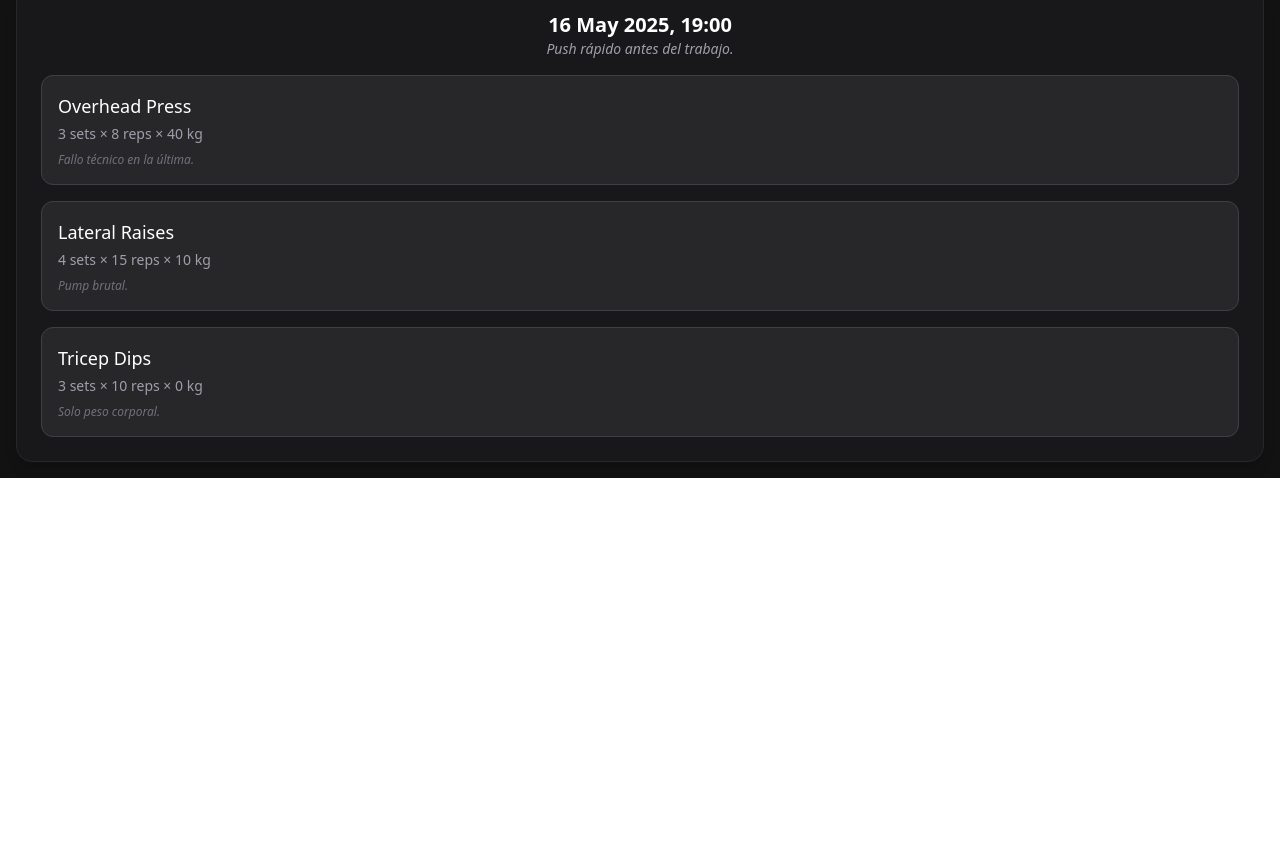
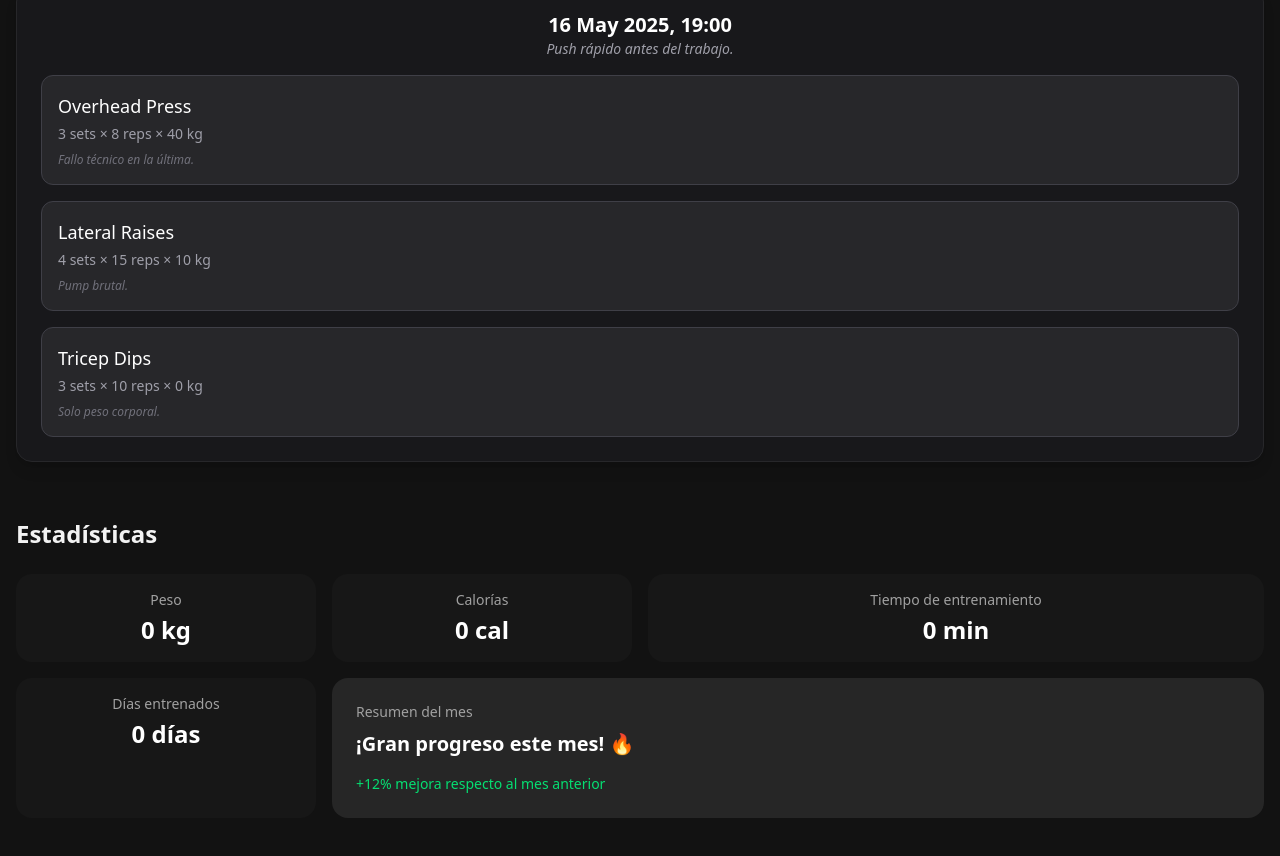
Before and after one commit to tadeowoto/Fit-track, a React (Vite) app: page / in a window 1280 px wide. Shown: the part 1454-2310 px from the top of the page. Before the commit the page ends 1932 px from the top, so only its background shows below. Built offline with nearby package versions, Linux system fonts and the light colour scheme.

Commit message:
bento grids added for stats

```diff
--- a/src/App.tsx
+++ b/src/App.tsx
@@ -1,11 +1,14 @@
 import { Layout } from "./layouts/Layout";
 import { Main } from "./components/Main";
+import { StatsProvider } from "./context/StatsContext";
 
 function App() {
   return (
-    <Layout>
-      <Main />
-    </Layout>
+    <StatsProvider>
+      <Layout>
+        <Main />
+      </Layout>
+    </StatsProvider>
   );
 }
 
--- a/src/components/Main.tsx
+++ b/src/components/Main.tsx
@@ -1,5 +1,6 @@
 import { StatCard } from "./StatCard";
 import { RecentWorkouts } from "./RecentsWorkouts";
+import { Stats } from "./Stats";
 
 export const Main = () => {
   return (
@@ -15,9 +16,8 @@ export const Main = () => {
         />
         <StatCard title="Días" typeOfCard="days" value={30} />
       </section>
-      <section>
-        <RecentWorkouts />
-      </section>
+      <RecentWorkouts />
+      <Stats />
     </main>
   );
 };
--- /dev/null
+++ b/src/components/Stats.tsx
@@ -0,0 +1,45 @@
+import { useStats } from "../context/StatsContext";
+
+export const Stats = () => {
+  const stats = useStats();
+
+  const { totalWeight, totalMinutes, totalCalories, totalDaysTrained } = stats;
+
+  return (
+    <section className="w-full min-h-screen mt-10 p-2">
+      <h2 className="text-text-primary text-2xl font-bold">Estadísticas</h2>
+      <div className="grid grid-cols-2 md:grid-cols-4 gap-4 mt-6">
+        <div className="bg-neutral-900 p-4 rounded-2xl col-span-1 flex flex-col items-center text-white">
+          <p className="text-sm text-neutral-400">Peso</p>
+          <h2 className="text-2xl font-bold mt-1">{totalWeight} kg</h2>
+        </div>
+
+        <div className="bg-neutral-900 p-4 rounded-2xl col-span-1 flex flex-col items-center text-white">
+          <p className="text-sm text-neutral-400">Calorías</p>
+          <h2 className="text-2xl font-bold mt-1">{totalCalories} cal</h2>
+        </div>
+        <div className="bg-neutral-900 p-4 rounded-2xl col-span-2 md:col-span-2 flex flex-col items-center text-white">
+          <p className="text-sm text-neutral-400">Tiempo de entrenamiento</p>
+          <h2 className="text-2xl font-bold mt-1">{totalMinutes} min</h2>
+        </div>
+
+        <div className="bg-neutral-900 p-4 rounded-2xl col-span-2 md:col-span-1 flex flex-col items-center text-white">
+          <p className="text-sm text-neutral-400">Días entrenados</p>
+          <h2 className="text-2xl font-bold mt-1">{totalDaysTrained} días</h2>
+        </div>
+
+        <div className="bg-neutral-800 p-6 rounded-2xl col-span-2 md:col-span-3 text-white flex flex-col justify-between">
+          <div>
+            <p className="text-sm text-neutral-400">Resumen del mes</p>
+            <h3 className="text-xl font-semibold mt-2">
+              ¡Gran progreso este mes! 🔥
+            </h3>
+          </div>
+          <p className="text-sm text-green-400 mt-4">
+            +12% mejora respecto al mes anterior
+          </p>
+        </div>
+      </div>
+    </section>
+  );
+};
--- a/src/context/StatsContext.ts
+++ /dev/null
@@ -1 +0,0 @@
-// este es un contexto para las estadisticas del usuario
--- /dev/null
+++ b/src/context/StatsContext.tsx
@@ -0,0 +1,28 @@
+// este es un contexto para las estadisticas del usuario
+import type { Stats } from "../types/StatsTypes";
+import { createContext, useContext } from "react";
+
+const defaultStats: Stats = {
+  totalWeight: 0,
+  totalMinutes: 0,
+  totalCalories: 0,
+  totalDaysTrained: 0,
+  recentPRs: [],
+};
+
+//creamos el contexto
+const StatsContext = createContext<Stats>(defaultStats);
+
+//creamos el hook para usar el contexto mas facil
+export const useStats = () => useContext(StatsContext);
+
+//creamos el provider para envolver la app
+export const StatsProvider = ({ children }: { children: React.ReactNode }) => {
+  //todo: esto se deberia cargar cuando se agreguen entrenamientos
+
+  return (
+    <StatsContext.Provider value={defaultStats}>
+      {children}
+    </StatsContext.Provider>
+  );
+};
```
